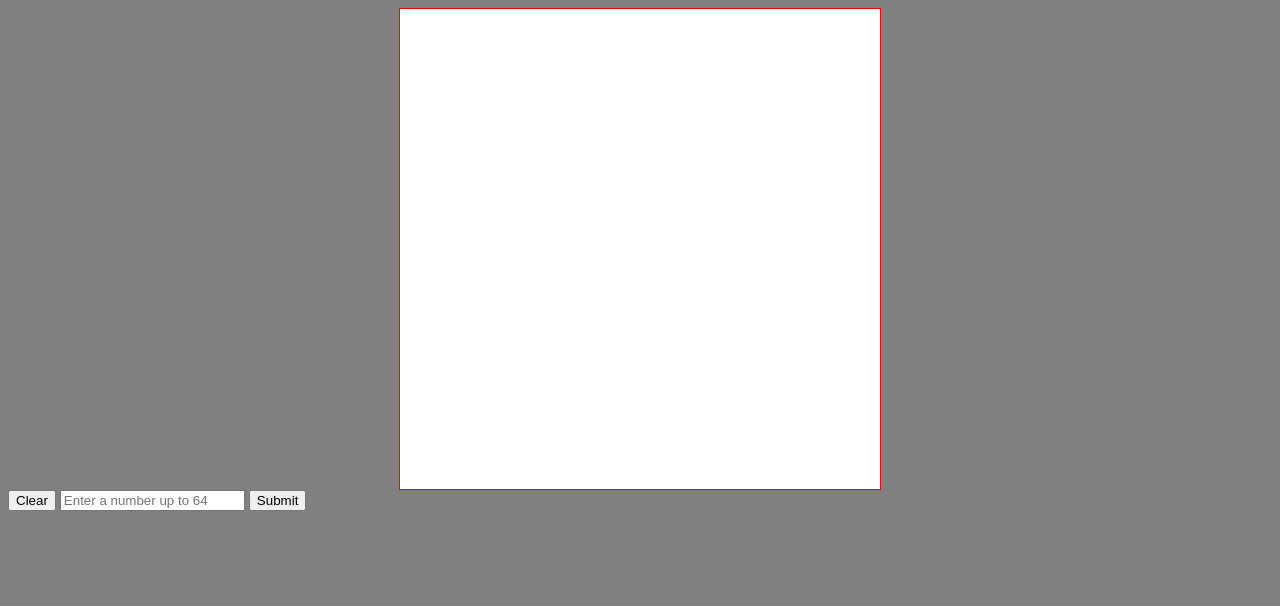
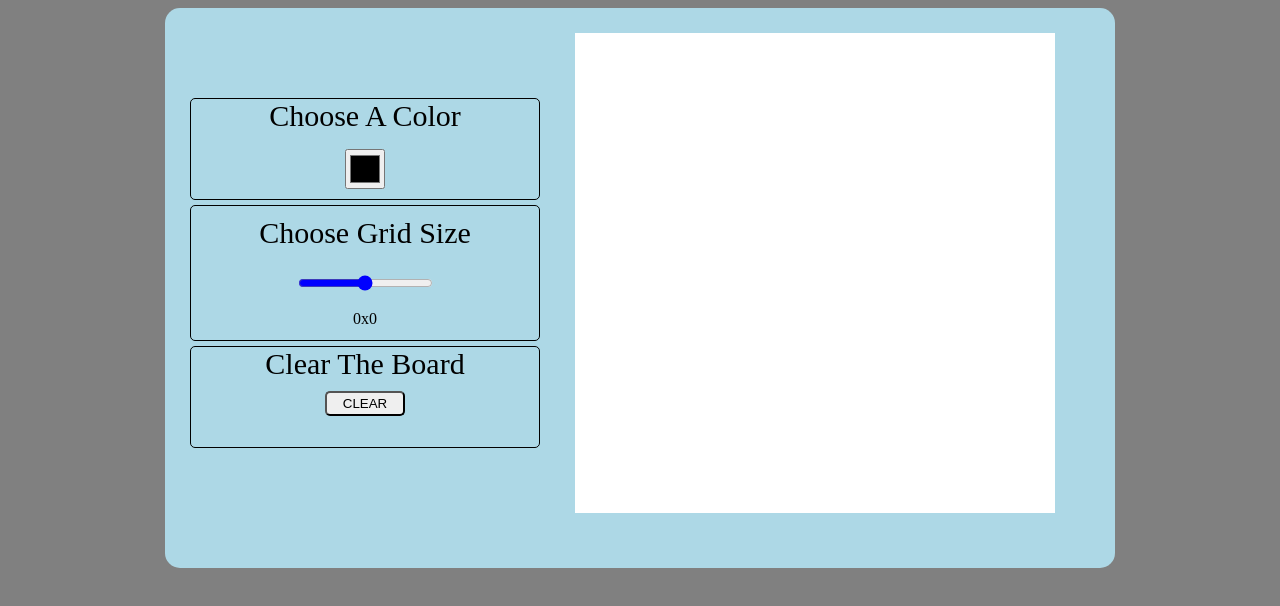
Before and after one commit to itsalien024/etch-a-sketch, a plain HTML site: page index.html in a window 1280 px wide. Drawn offline with Linux system fonts and the light colour scheme.

Commit message:
Added color picker & slider for grid size control

```diff
--- a/index.html
+++ b/index.html
@@ -8,12 +8,32 @@
   <script src="scripts/functionality.js" type="text/javascript" defer></script>
 </head>
 <body>
-  <div id="container">
+  <div id="wrapper">
+    <div id="buttonContainer">
+      <div id="buttonLayout">
+        <div id="colorSection" class="layout-items">
+          <span class="colorTitle">Choose A Color</span>
+          <input type="color" id="colorPicker">
+        </div>
+        <div id="sizer">
+          <div class="rangeTitle">
+            <span class="titleText">Choose Grid Size</span>
+          </div>
+          <input type="range" min="16" max="64"  id="gridSize">
+          <div id="rangeValue">0x0</div>
+        </div>
+        <div id="clearer" class="layout-items">
+          <span class="clearTitle">Clear The Board</span>
+          <button id="clear">CLEAR</button>
+        </div>
+      </div>
 
+
+
+    </div>
+
+    <div id="container"></div>
   </div>
 
-  <button id="clear">Clear</button>
-  <input type="text" id="gridSize" placeholder="Enter a number up to 64">
-  <button id="setGridSize">Submit</button>
 </body>
 </html>
--- a/scripts/functionality.js
+++ b/scripts/functionality.js
@@ -1,10 +1,18 @@
 let gridSize = document.querySelector("#gridSize");
 let setGridSize = document.querySelector("#setGridSize");
+let clear = document.querySelector("#clear");
+let color = document.querySelector("#colorPicker");
+let rangeValue = document.querySelector("#rangeValue");
+let colorChange;
 let size;
 let cellSize;
 let gridBorder = 480;
+let cells = [];
 
-let cells = [];
+color.addEventListener('input', function() {
+  colorChange = String(color.value);
+  return colorChange;
+})
 
 function makeGrid() {
   let container = document.querySelector("#container");
@@ -33,7 +41,7 @@ function makeGrid() {
       cell.style.height = cellSize + "px";
       cell.addEventListener("mouseover", function() {
         if (isMouseDown) {
-          cell.style.backgroundColor = "blue"
+          cell.style.backgroundColor = colorChange;
         }
       });
       row.appendChild(cell);
@@ -42,16 +50,12 @@ function makeGrid() {
   }
 }
 
-setGridSize.addEventListener('click', function() {
+gridSize.addEventListener('input', function() {
   size = Number(gridSize.value);
   cellSize = gridBorder / size;
+  rangeValue.innerHTML = gridSize.value + "x" + gridSize.value;
   makeGrid();
-  return cellSize;
-});
-
-
-
-let clear = document.querySelector("#clear")
+})
 
 clear.onclick = function() {
   cells.forEach(cell => {
--- a/styles/style.css
+++ b/styles/style.css
@@ -2,14 +2,104 @@ body {
   background-color: gray;
 }
 
+#wrapper {
+  background-color: lightblue;
+  height: 510px;
+  width: 900px;
+  display: flex;
+  margin: 0 auto;
+  padding: 25px;
+  border-radius: 15px;
+}
+
 #container {
-  border: red solid 1px;
   background-color: white;
   width: 480px;
   height: 480px;
   margin: 0 auto;
 }
 
-#cell :hover {
-  background-color: red;
+#buttonContainer {
+  height: 480px;
+  display: flex;
 }
+
+#buttonLayout {
+  margin-top: 65px;
+  height: 350px;
+  width: 350px;
+  display: flex;
+  flex-direction: column;
+  gap: 5px;
+}
+
+.layout-items {
+  flex: 1;
+  text-align: center;
+  vertical-align: middle;
+  /* line-height: 90px; */
+  border: solid 1px black;
+  border-radius: 5px;
+}
+
+#gridSize {
+  width: 135px;
+  height: 50px;
+  accent-color: blue;
+}
+
+.rangeTitle {
+  height: 40px;
+  width: 250px;
+  text-align: center;
+  font-size: 30px;
+  margin-top: 10px;
+}
+
+#rangeValue {
+  height: 30px;
+  width: 100px;
+  text-align: center;
+}
+
+#clearer {
+  display: flex;
+  flex-direction: column;
+  align-items: center;
+}
+
+#clear {
+  width: 80px;
+  height: 25px;
+  border-radius: 5px;
+  margin-top: 10px;
+}
+
+.clearTitle {
+  font-size: 30px;
+}
+
+#sizer {
+  display: flex;
+  flex-direction: column;
+  align-items: center;
+  border: solid 1px black;
+  border-radius: 5px;
+}
+
+#colorPicker {
+  width: 40px;
+  height: 40px;
+  align-self: center;
+}
+
+#colorSection {
+  display: flex;
+  flex-direction: column;
+}
+
+.colorTitle {
+  height: 50px;
+  text-align: center;
+  font-size: 30px;
+}
```
